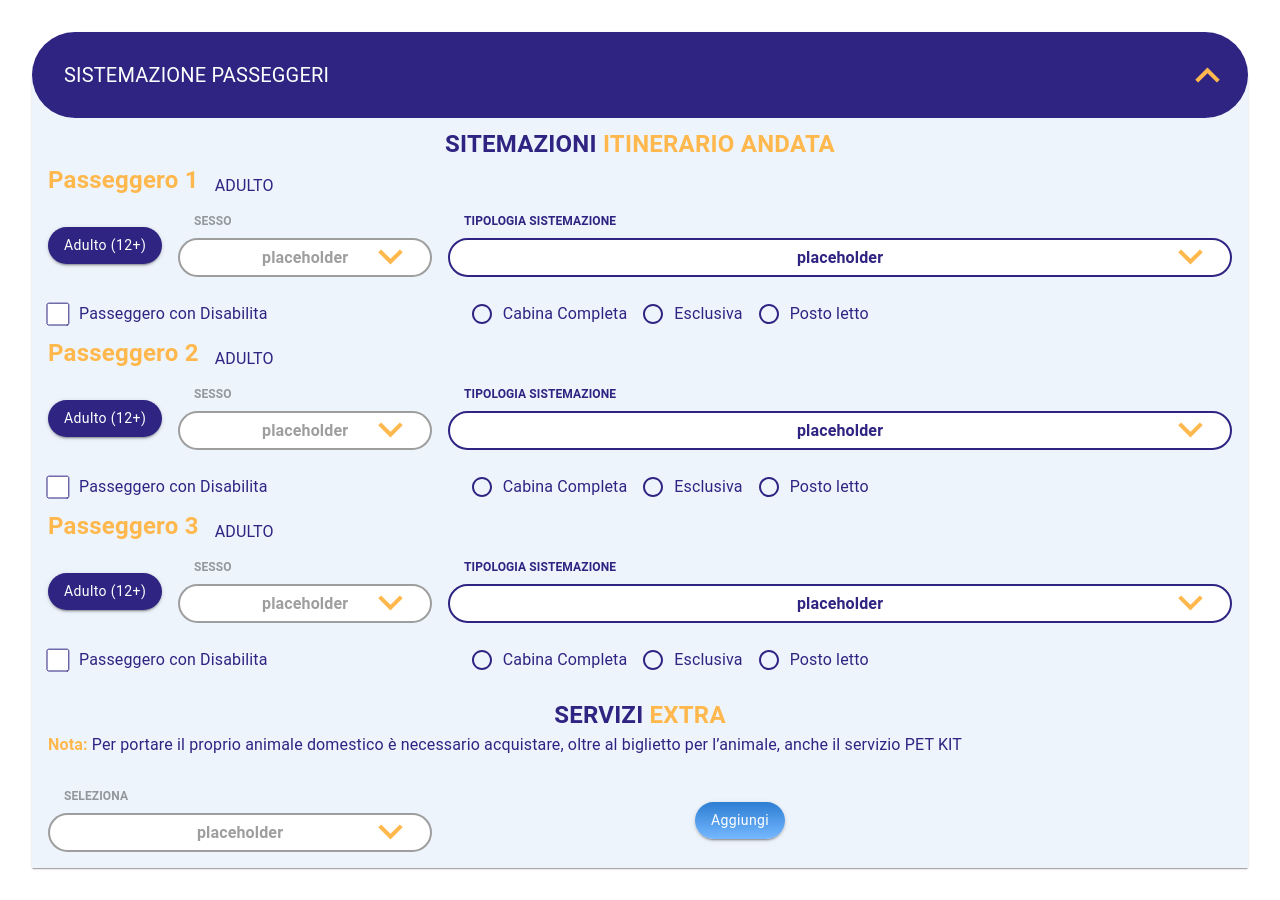
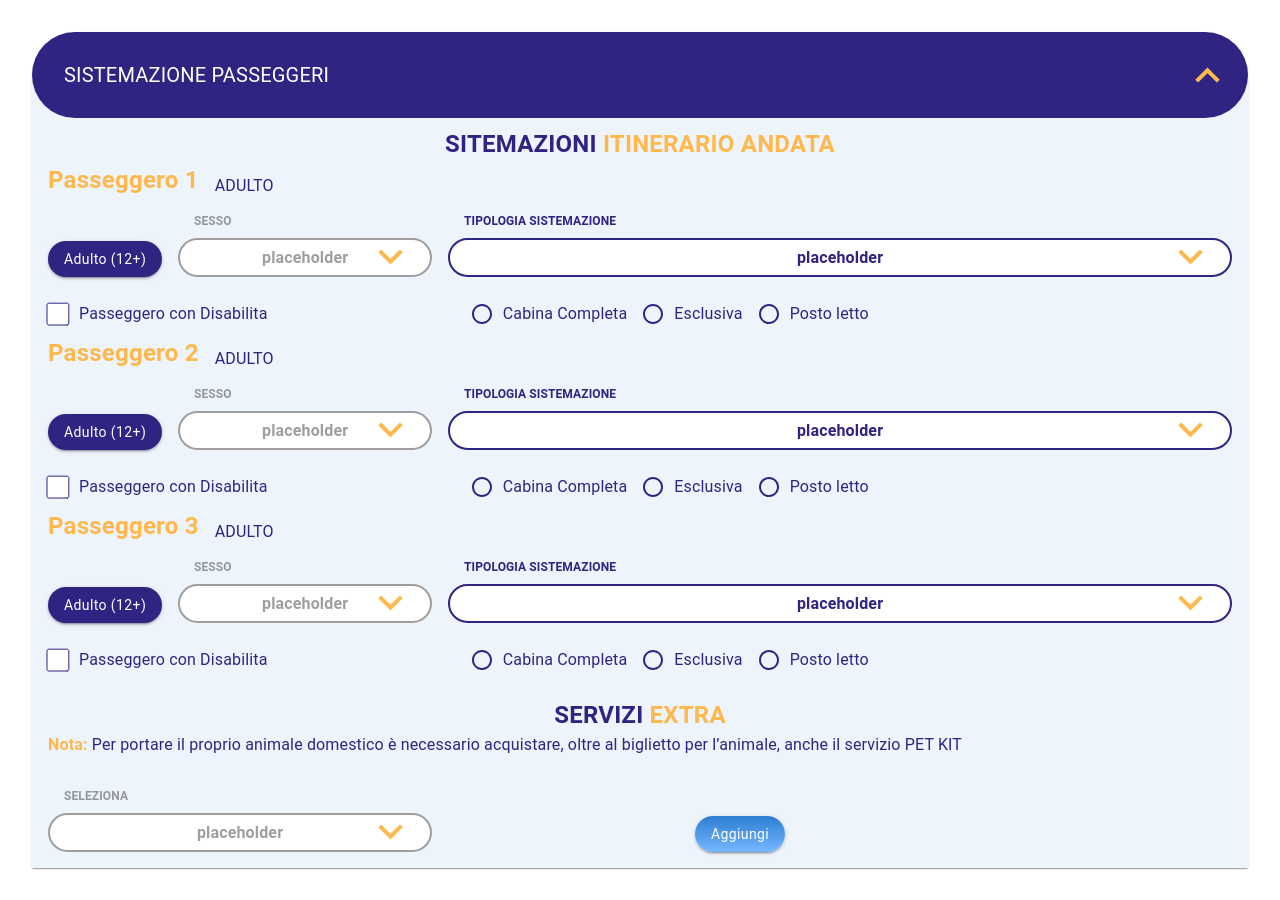
Before and after one commit to danicaliforrnia/storybook-demo, a React (Vite) app: page / in a window 1280 px wide. Built offline with nearby package versions, Linux system fonts and the light colour scheme.

Commit message:
feat: align components

```diff
--- a/src/App.tsx
+++ b/src/App.tsx
@@ -29,7 +29,7 @@ function App() {
                         oltre al
                         biglietto per l’animale, anche il servizio PET KIT</Typography></Typography>
                 </Box>
-                <Grid container spacing={2} alignItems="center">
+                <Grid container spacing={2} alignItems="flex-end">
                     <Grid item sm={4} xs={12}>
                         <DemoSelector label="SELEZIONA" disabled>
                             <MenuItem value={1}>F</MenuItem>
--- a/src/FormContent/index.tsx
+++ b/src/FormContent/index.tsx
@@ -18,7 +18,7 @@ const FormContent = ({index}: {index: number}) => {
                 </Grid>
             </Grid>
 
-            <Grid item container spacing={2} alignItems="center">
+            <Grid item container spacing={2} alignItems="flex-end">
                 <Grid item>
                     <DemoButton>Adulto (12+)</DemoButton>
                 </Grid>
```
